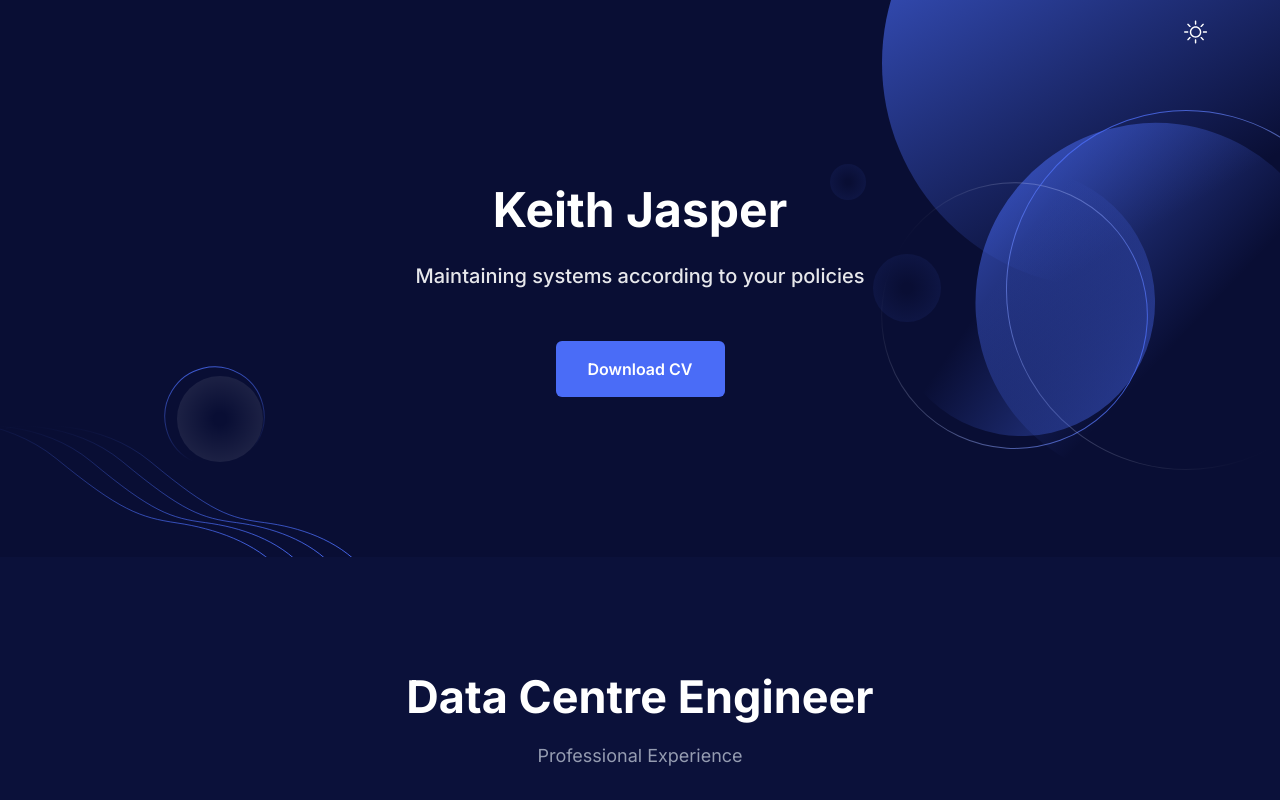
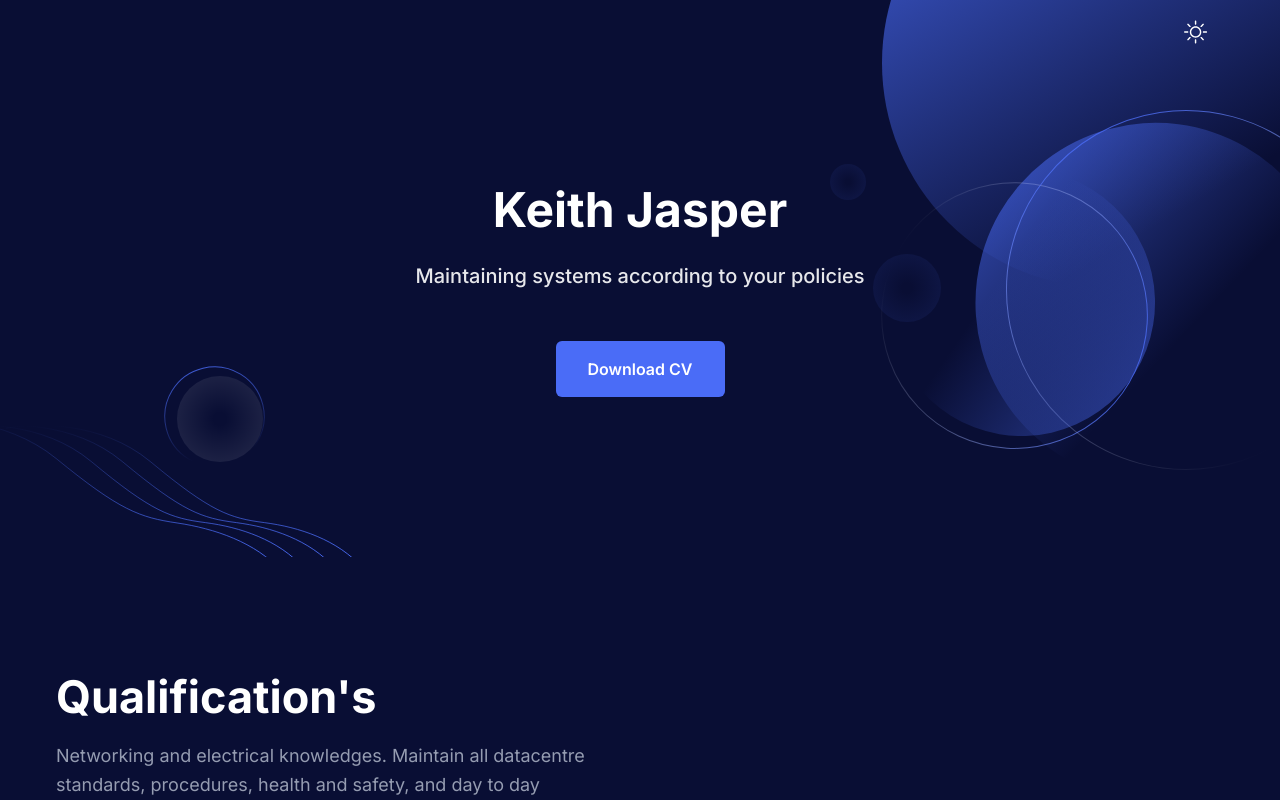
Before and after one commit to 83keith/keithjaspercouk, a Next.js app: page / in a window 1280 px wide. Shown: the top 800 px of the page. Built offline with nearby package versions, Linux system fonts and the light colour scheme.

Commit message:
feature removed
remove feature

```diff
--- a/appspec.yml
+++ b/appspec.yml
@@ -3,5 +3,5 @@ os: linux
 hooks:
   ApplicationStart:
     - location: update.sh
-      timeout: 200
+      timeout: 300
       runas: ubuntu
--- a/src/app/page.tsx
+++ b/src/app/page.tsx
@@ -12,7 +12,7 @@ export default function Home() {
     <>
       <ScrollUp />
       <Hero />
-      <Features />
+      {/* <Features /> */ }
       {/* <Brands /> */}
       <AboutSectionOne />
       <AboutSectionTwo />
```
Also changed, not shown: 1 other file (tests, documents, lock files or other folders).
